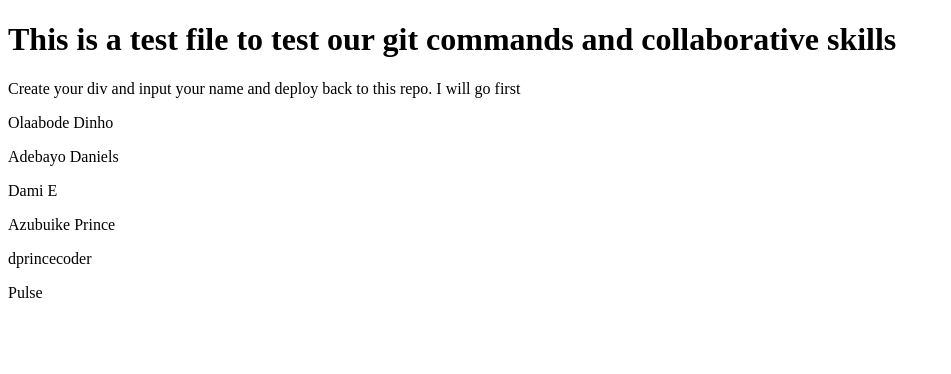
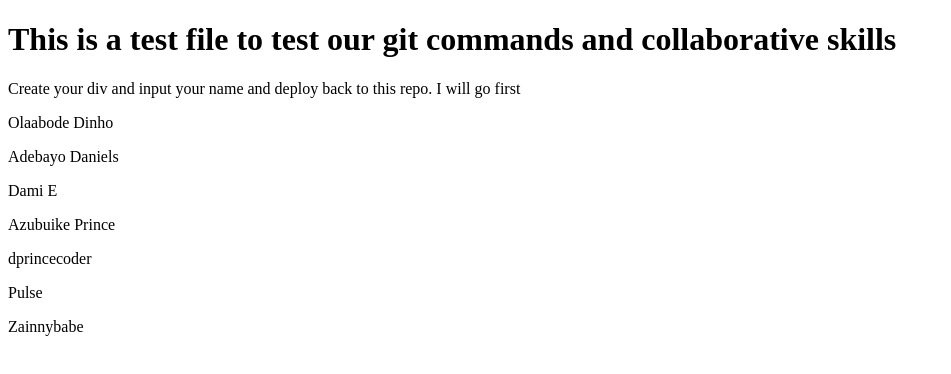
Before and after one commit to labodinho/Dummy-Repo, a plain HTML site: page index.html in a window 1280 px wide. Shown: the whole page, without its empty margins (0-951 px from the left). Drawn offline with Linux system fonts and the light colour scheme.

Commit message:
Add files via upload

```diff
--- a/index.html
+++ b/index.html
@@ -35,5 +35,8 @@
     <div class="container">
       <p>Pulse</p>
     </div>
+    <div class="container">
+      <p>Zainnybabe</p>
+    </div>
   </body>
 </html>
```
